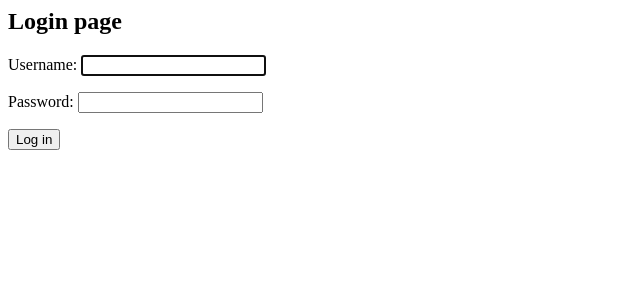
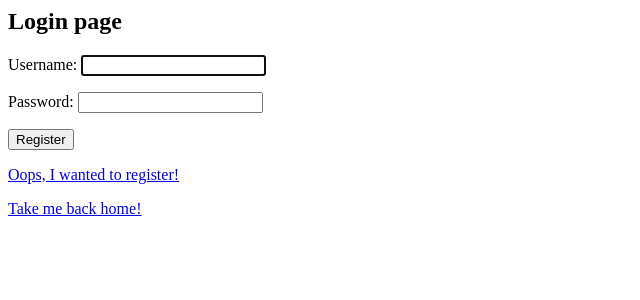
Before and after one commit to megahomyak/django_to_do_list, a Django app: page /accounts/login/ in a window 1280 px wide. Shown: the top 300 px of the page, without its empty margins (0-640 px from the left). Run offline with Django 4.2, Linux system fonts and the light colour scheme.

Commit message:
Using some template inheritance!

```diff
--- /dev/null
+++ b/to_do_list/authentication/templates/registration/basic_form_page.html
@@ -0,0 +1,12 @@
+<html>
+<body>
+<h2>{% block title %}{% endblock %}</h2>
+<form method="post">
+    {% csrf_token %}
+    {{ form.as_p }}
+    <button type="submit">Register</button>
+</form>
+<p><a href="{% block first_button_url %}{% endblock %}">{% block first_button_text %}{% endblock %}</a></p>
+<p><a href="{% url 'index' %}">Take me back home!</a></p>
+</body>
+</html>
--- a/to_do_list/authentication/templates/registration/login.html
+++ b/to_do_list/authentication/templates/registration/login.html
@@ -1,10 +1,5 @@
-<html>
-<body>
-<h2>Login page</h2>
-<form method="post">
-    {% csrf_token %}
-    {{ form.as_p }}
-    <button type="submit">Log in</button>
-</form>
-</body>
-</html>
+{% extends 'registration/basic_form_page.html' %}
+
+{% block title %}Login page{% endblock %}
+{% block first_button_url %}{% url 'registration' %}{% endblock %}
+{% block first_button_text %}Oops, I wanted to register!{% endblock %}
--- a/to_do_list/to_do_list_app/templates/to_do_list_app/index.html
+++ b/to_do_list/to_do_list_app/templates/to_do_list_app/index.html
@@ -5,7 +5,7 @@
 <p>&lt;List of to-do lists&gt;</p>
 {% else %}
 <p>It seems like you're not logged in yet!</p>
-<a href="{% url 'login' %}">Log in</a>
+<p><a href="{% url 'login' %}">Log in</a> | <a href="{% url 'registration' %}">Register</a></p>
 {% endif %}
 </body>
 </html>
```
Also changed, not shown: to_do_list/authentication/templates/registration/registration.html (+5 -10 lines).
